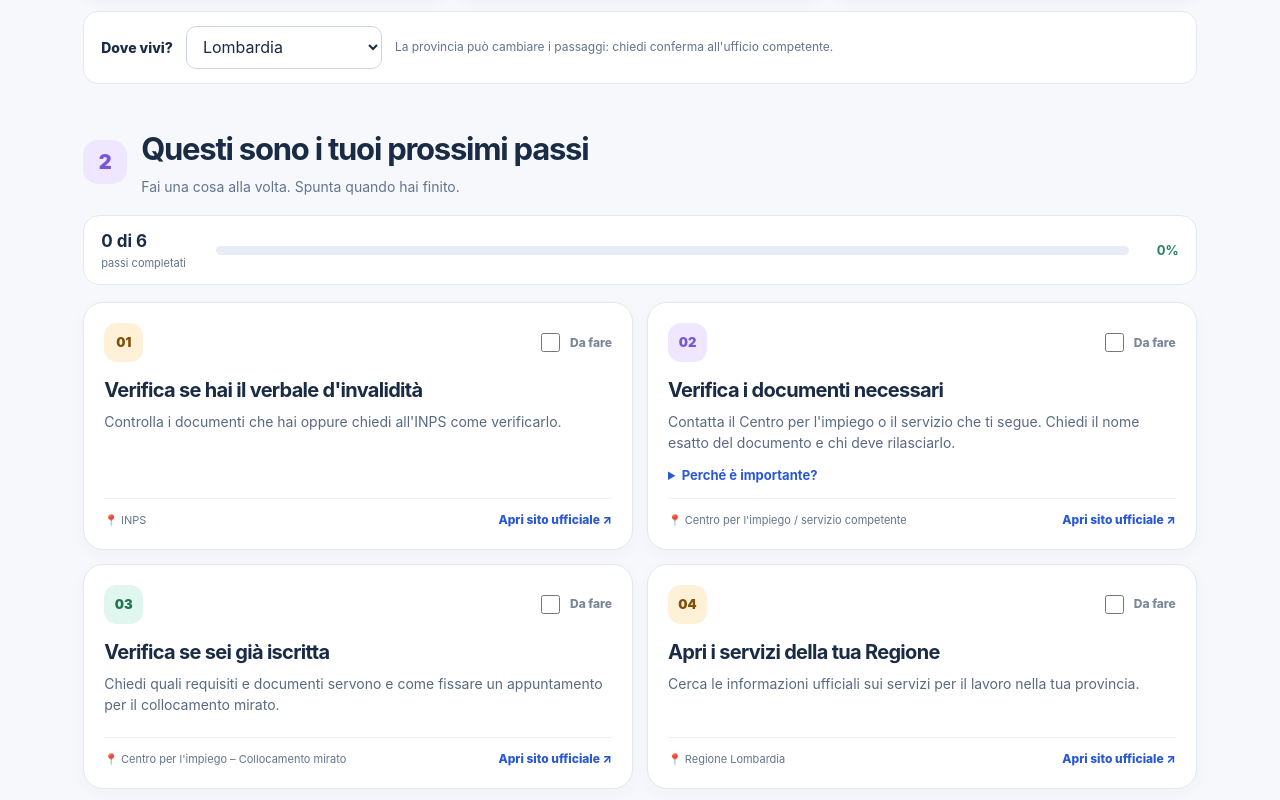
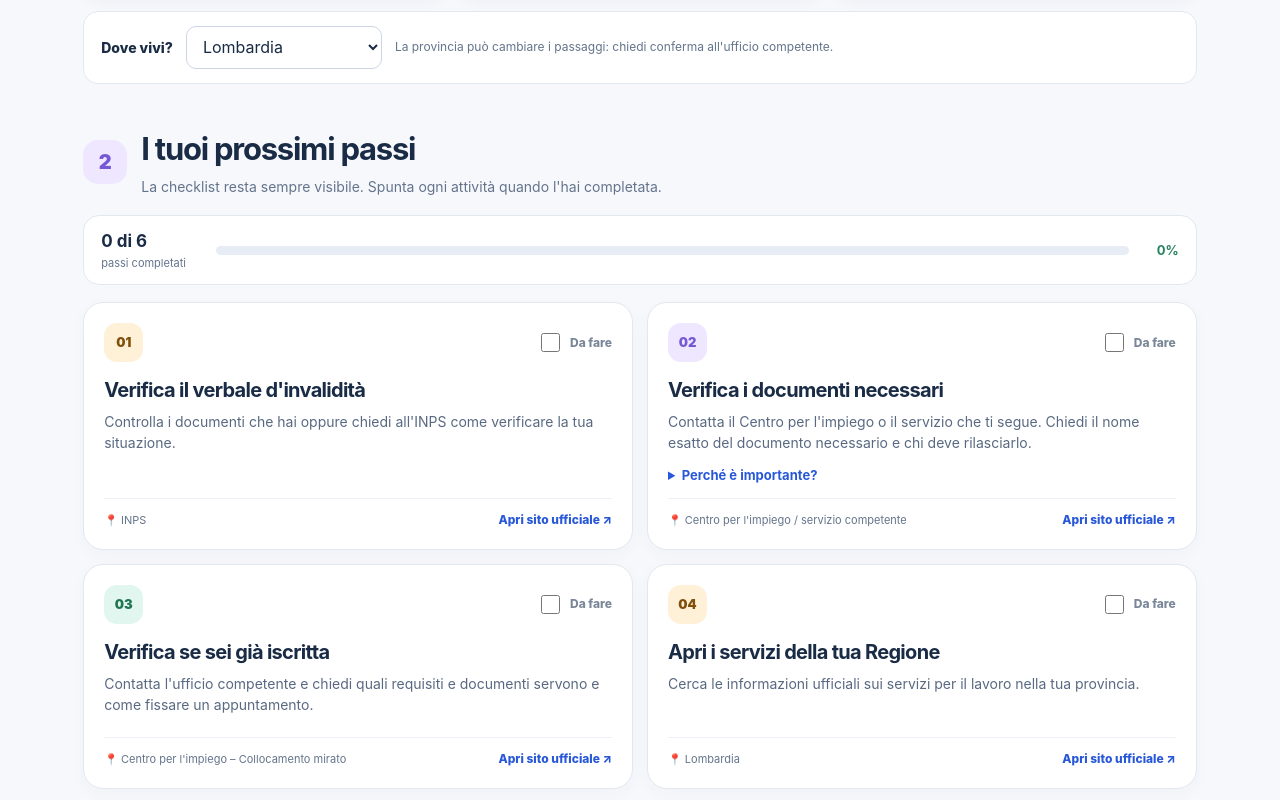
Before and after one commit to rikas78/L68-Navigator, a Next.js app: page / in a window 1280 px wide. Shown: the part 760-1560 px from the top of the page. Built offline with nearby package versions, Linux system fonts and the light colour scheme.

Commit message:
Fix checklist reactivity and live progress counter

```diff
--- a/src/app/page.tsx
+++ b/src/app/page.tsx
@@ -3,70 +3,61 @@
 import { useEffect, useMemo, useState } from "react";
 
 type Answer = "yes" | "no" | "unsure";
-type Task = { id: string; title: string; action: string; where: string; link?: string; detail?: string };
+type Task = { id:string; title:string; action:string; where:string; link?:string; detail?:string };
 
 const questions = [
-  { id: "recognition", title: "Hai il verbale d'invalidità?", options: [{value:"yes",label:"Sì"},{value:"no",label:"No"},{value:"unsure",label:"Non lo so"}] },
-  { id: "conclusion", title: "Hai la documentazione per il collocamento mirato?", options: [{value:"yes",label:"Sì"},{value:"no",label:"No"},{value:"unsure",label:"Non lo so"}] },
-  { id: "registered", title: "Sei già iscritta alla Legge 68/99?", options: [{value:"yes",label:"Sì"},{value:"no",label:"No"},{value:"unsure",label:"Non lo so"}] },
+  { id:"recognition", title:"Hai il verbale d'invalidità?", options:[{value:"yes",label:"Sì"},{value:"no",label:"No"},{value:"unsure",label:"Non lo so"}] },
+  { id:"conclusion", title:"Hai la documentazione per il collocamento mirato?", options:[{value:"yes",label:"Sì"},{value:"no",label:"No"},{value:"unsure",label:"Non lo so"}] },
+  { id:"registered", title:"Sei già iscritta alla Legge 68/99?", options:[{value:"yes",label:"Sì"},{value:"no",label:"No"},{value:"unsure",label:"Non lo so"}] },
 ];
 
 export default function Home() {
-  const [region, setRegion] = useState("Lombardia");
-  const [answers, setAnswers] = useState<Record<string, Answer>>({});
-  const [checked, setChecked] = useState<string[]>([]);
-  const [loaded, setLoaded] = useState(false);
-  useEffect(() => {
+  const [region,setRegion]=useState("Lombardia");
+  const [answers,setAnswers]=useState<Record<string,Answer>>({});
+  const [checked,setChecked]=useState<string[]>([]);
+  const [loaded,setLoaded]=useState(false);
+
+  useEffect(()=>{
     try {
-      const raw = localStorage.getItem("l68navigator-v2");
-      if (raw) { const d = JSON.parse(raw); setRegion(d.region || "Lombardia"); setAnswers(d.answers || {}); setChecked(d.checked || []); }
+      const raw=window.localStorage.getItem("l68navigator-v3");
+      if(raw){const d=JSON.parse(raw);setRegion(d.region||"Lombardia");setAnswers(d.answers||{});setChecked(Array.isArray(d.checked)?d.checked:[]);}
     } catch {}
     setLoaded(true);
-  }, []);
-  useEffect(() => { if (loaded) try { localStorage.setItem("l68navigator-v2", JSON.stringify({region,answers,checked})); } catch {} }, [region,answers,checked,loaded]);
+  },[]);
+  useEffect(()=>{
+    if(!loaded)return;
+    try {window.localStorage.setItem("l68navigator-v3",JSON.stringify({region,answers,checked}));} catch {}
+  },[region,answers,checked,loaded]);
 
-  const tasks = useMemo<Task[]>(() => {
-    const list: Task[] = [];
-    if (answers.recognition !== "yes") list.push({
-      id:"recognition", title: answers.recognition === "no" ? "1. Informati sul verbale d'invalidità" : "1. Verifica se hai il verbale d'invalidità",
-      action: answers.recognition === "no" ? "Contatta il medico di base o l'INPS e chiedi da dove iniziare." : "Controlla i documenti che hai oppure chiedi all'INPS come verificarlo.",
-      where:"INPS", link:"https://www.inps.it/"
-    });
-    if (answers.conclusion !== "yes") list.push({
-      id:"documents", title: answers.conclusion === "no" ? "2. Chiedi quale documento manca" : "2. Verifica i documenti necessari",
-      action:"Contatta il Centro per l'impiego o il servizio che ti segue. Chiedi il nome esatto del documento e chi deve rilasciarlo.",
-      where:"Centro per l'impiego / servizio competente", link:"https://www.lavoro.gov.it/",
-      detail:"Non tutte le situazioni sono uguali: prima di prenotare visite o sostenere spese, fatti confermare la procedura."
-    });
-    if (answers.registered !== "yes") list.push({
-      id:"registration", title: answers.registered === "no" ? "3. Chiedi come iscriverti" : "3. Verifica se sei già iscritta",
-      action:"Chiedi quali requisiti e documenti servono e come fissare un appuntamento per il collocamento mirato.",
-      where:"Centro per l'impiego – Collocamento mirato", link:"https://www.lavoro.gov.it/"
-    });
-    if (region === "Lombardia") list.push({id:"region",title:"4. Apri i servizi della tua Regione",action:"Cerca le informazioni ufficiali sui servizi per il lavoro nella tua provincia.",where:"Regione Lombardia",link:"https://www.regione.lombardia.it/"});
-    list.push({id:"cv",title:"5. Prepara il curriculum",action:"Scrivi esperienze, competenze e lavori che ti interessano. Non inserire diagnosi o dettagli sanitari.",where:"Il tuo computer o telefono"});
-    list.push({id:"work",title:"6. Scegli il prossimo obiettivo",action:"Annota 2–3 lavori che vorresti fare e la zona in cui puoi lavorare.",where:"Il tuo elenco personale"});
-    return list;
+  const tasks=useMemo<Task[]>(()=>{
+    const a=answers.recognition;
+    const b=answers.conclusion;
+    const c=answers.registered;
+    return [
+      {id:"recognition",title:a==="yes"?"Verbale d'invalidità: verificato":a==="no"?"Informati sul verbale d'invalidità":"Verifica il verbale d'invalidità",action:a==="yes"?"Hai indicato che hai già il verbale. Tienilo a disposizione e passa al prossimo punto.":a==="no"?"Contatta il medico di base o l'INPS e chiedi da dove iniziare.":"Controlla i documenti che hai oppure chiedi all'INPS come verificare la tua situazione.",where:"INPS",link:"https://www.inps.it/"},
+      {id:"documents",title:b==="yes"?"Documentazione: verificata":b==="no"?"Chiedi quale documento manca":"Verifica i documenti necessari",action:b==="yes"?"Hai indicato che hai la documentazione. Chiedi all'ufficio se è completa e aggiornata.":"Contatta il Centro per l'impiego o il servizio che ti segue. Chiedi il nome esatto del documento necessario e chi deve rilasciarlo.",where:"Centro per l'impiego / servizio competente",link:"https://www.lavoro.gov.it/",detail:"Prima di prenotare visite o sostenere spese, fatti confermare la procedura adatta al tuo caso."},
+      {id:"registration",title:c==="yes"?"Iscrizione: già effettuata":c==="no"?"Chiedi come iscriverti al collocamento mirato":"Verifica se sei già iscritta",action:c==="yes"?"Hai indicato che sei già iscritta. Chiedi se devi aggiornare la tua posizione.":"Contatta l'ufficio competente e chiedi quali requisiti e documenti servono e come fissare un appuntamento.",where:"Centro per l'impiego – Collocamento mirato",link:"https://www.lavoro.gov.it/"},
+      {id:"region",title:"Apri i servizi della tua Regione",action:"Cerca le informazioni ufficiali sui servizi per il lavoro nella tua provincia.",where:region,link:region==="Lombardia"?"https://www.regione.lombardia.it/":"https://www.lavoro.gov.it/"},
+      {id:"cv",title:"Prepara il curriculum",action:"Scrivi esperienze, competenze e lavori che ti interessano. Non inserire diagnosi o dettagli sanitari.",where:"Il tuo computer o telefono"},
+      {id:"work",title:"Scegli il prossimo obiettivo",action:"Annota 2–3 lavori che vorresti fare e la zona in cui puoi lavorare.",where:"Il tuo elenco personale"}
+    ];
   },[answers,region]);
-  const completed = tasks.filter(t=>checked.includes(t.id)).length;
-  const progress = tasks.length ? Math.round(completed/tasks.length*100) : 0;
-  function reset(){ if(confirm("Vuoi cancellare il percorso salvato su questo dispositivo?")) {setAnswers({});setChecked([]);setRegion("Lombardia");localStorage.removeItem("l68navigator-v2");} }
+
+  const completed=checked.filter(id=>tasks.some(t=>t.id===id)).length;
+  const progress=Math.round(completed/tasks.length*100);
+  function toggleTask(id:string){setChecked(prev=>prev.includes(id)?prev.filter(x=>x!==id):[...prev,id]);}
+  function reset(){if(window.confirm("Vuoi cancellare il percorso salvato su questo dispositivo?")){setAnswers({});setChecked([]);setRegion("Lombardia");window.localStorage.removeItem("l68navigator-v3");}}
 
   return <main className="app-shell">
     <header className="topbar"><a className="brand" href="/"><span className="brand-mark">68</span><span>L68 <b>Navigator</b></span></a><span className="free-label">GRATUITO · SENZA REGISTRAZIONE</span></header>
-    <section className="hero">
-      <div className="hero-copy"><p className="eyebrow">IL TUO PROSSIMO PASSO, CHIARO</p><h1>Troviamo la strada.<br/><span>Un passo alla volta.</span></h1><p>Rispondi a 3 domande. Ti diciamo cosa fare dopo.</p><a className="start-button" href="#domande">Inizia da qui <span aria-hidden="true">↓</span></a></div>
-      <div className="hero-art" aria-hidden="true"><div className="art-circle"><span>✓</span></div><div className="art-card art-card-one"><b>01</b> Capisci da dove partire</div><div className="art-card art-card-two"><b>02</b> Segui la checklist</div></div>
-    </section>
+    <section className="hero"><div className="hero-copy"><p className="eyebrow">IL TUO PROSSIMO PASSO, CHIARO</p><h1>Troviamo la strada.<br/><span>Un passo alla volta.</span></h1><p>Rispondi alle 3 domande: la checklist qui sotto si aggiorna subito.</p><a className="start-button" href="#domande">Inizia da qui <span aria-hidden="true">↓</span></a></div><div className="hero-art" aria-hidden="true"><div className="art-circle"><span>✓</span></div><div className="art-card art-card-one"><b>01</b> Capisci da dove partire</div><div className="art-card art-card-two"><b>02</b> Segui la checklist</div></div></section>
     <section className="content" id="domande">
-      <div className="section-title"><span className="step-dot">1</span><div><h2>Facciamo il punto</h2><p>Scegli una risposta per ogni domanda.</p></div></div>
-      <div className="question-grid">
-        {questions.map((q,i)=><fieldset className="question-card" key={q.id}><legend><span className="question-number">{String(i+1).padStart(2,"0")}</span>{q.title}</legend><div className="answer-options">{q.options.map(o=><label className={answers[q.id]===o.value?"answer-option selected":"answer-option"} key={o.value}><input type="radio" name={q.id} checked={answers[q.id]===o.value} onChange={()=>setAnswers(prev=>({...prev,[q.id]:o.value as Answer}))}/><span>{o.label}</span></label>)}</div></fieldset>)}
-      </div>
+      <div className="section-title"><span className="step-dot">1</span><div><h2>Facciamo il punto</h2><p>Scegli una risposta per ogni domanda. Le attività sotto cambiano in base alle risposte.</p></div></div>
+      <div className="question-grid">{questions.map((q,i)=><fieldset className="question-card" key={q.id}><legend><span className="question-number">{String(i+1).padStart(2,"0")}</span>{q.title}</legend><div className="answer-options">{q.options.map(o=><label className={answers[q.id]===o.value?"answer-option selected":"answer-option"} key={o.value}><input type="radio" name={q.id} value={o.value} checked={answers[q.id]===o.value} onChange={()=>setAnswers(prev=>({...prev,[q.id]:o.value as Answer}))}/><span>{o.label}</span></label>)}</div></fieldset>)}</div>
       <div className="region-row"><label htmlFor="region">Dove vivi?</label><select id="region" value={region} onChange={e=>setRegion(e.target.value)}><option>Lombardia</option><option>Piemonte</option><option>Veneto</option><option>Emilia-Romagna</option><option>Lazio</option><option>Toscana</option><option>Liguria</option><option>Campania</option><option>Puglia</option><option>Sicilia</option><option>Sardegna</option><option>Marche</option><option>Umbria</option><option>Abruzzo</option><option>Calabria</option><option>Basilicata</option><option>Molise</option><option>Friuli-Venezia Giulia</option><option>Trentino-Alto Adige</option><option>Valle d'Aosta</option></select><span>La provincia può cambiare i passaggi: chiedi conferma all'ufficio competente.</span></div>
-      <div className="section-title next-title"><span className="step-dot purple">2</span><div><h2>Questi sono i tuoi prossimi passi</h2><p>Fai una cosa alla volta. Spunta quando hai finito.</p></div></div>
-      <div className="progress-card"><div className="progress-copy"><b>{completed} di {tasks.length}</b><span>passi completati</span></div><div className="progress-track" role="progressbar" aria-label="Avanzamento" aria-valuemin={0} aria-valuemax={100} aria-valuenow={progress}><span style={{width:progress+"%"}}/></div><strong>{progress}%</strong></div>
-      <div className="task-grid">{tasks.map((t,i)=><article key={t.id} className={checked.includes(t.id)?"task-card done":"task-card"}><div className="task-top"><span className="task-number">{String(i+1).padStart(2,"0")}</span><label className="task-toggle"><input type="checkbox" checked={checked.includes(t.id)} onChange={()=>setChecked(prev=>prev.includes(t.id)?prev.filter(x=>x!==t.id):[...prev,t.id])}/><span>{checked.includes(t.id)?"Fatto":"Da fare"}</span></label></div><h3>{t.title.replace(/^\d+\. /,"")}</h3><p>{t.action}</p>{t.detail&&<details><summary>Perché è importante?</summary><p>{t.detail}</p></details>}<div className="task-footer"><span>📍 {t.where}</span>{t.link&&<a href={t.link} target="_blank" rel="noreferrer">Apri sito ufficiale ↗</a>}</div></article>)}</div>
+      <div className="section-title next-title"><span className="step-dot purple">2</span><div><h2>I tuoi prossimi passi</h2><p>La checklist resta sempre visibile. Spunta ogni attività quando l'hai completata.</p></div></div>
+      <div className="progress-card"><div className="progress-copy"><b>{completed} di {tasks.length}</b><span>passi completati</span></div><div className="progress-track" role="progressbar" aria-label="Avanzamento checklist" aria-valuemin={0} aria-valuemax={100} aria-valuenow={progress}><span style={{width:progress+"%"}}/></div><strong>{progress}%</strong></div>
+      <div className="task-grid">{tasks.map((t,i)=><article key={t.id} className={checked.includes(t.id)?"task-card done":"task-card"}><div className="task-top"><span className="task-number">{String(i+1).padStart(2,"0")}</span><label className="task-toggle"><input type="checkbox" checked={checked.includes(t.id)} onChange={()=>toggleTask(t.id)}/><span>{checked.includes(t.id)?"Fatto":"Da fare"}</span></label></div><h3>{t.title}</h3><p>{t.action}</p>{t.detail&&<details><summary>Perché è importante?</summary><p>{t.detail}</p></details>}<div className="task-footer"><span>📍 {t.where}</span>{t.link&&<a href={t.link} target="_blank" rel="noreferrer">Apri sito ufficiale ↗</a>}</div></article>)}</div>
       <div className="bottom-actions"><button className="print-button" onClick={()=>window.print()}>Stampa / salva PDF</button><button className="reset-button" onClick={reset}>Ricomincia</button></div>
       <p className="privacy-note"><span>🔒</span> Le risposte restano su questo dispositivo. Non caricare documenti o dati sanitari.</p>
     </section>
```
